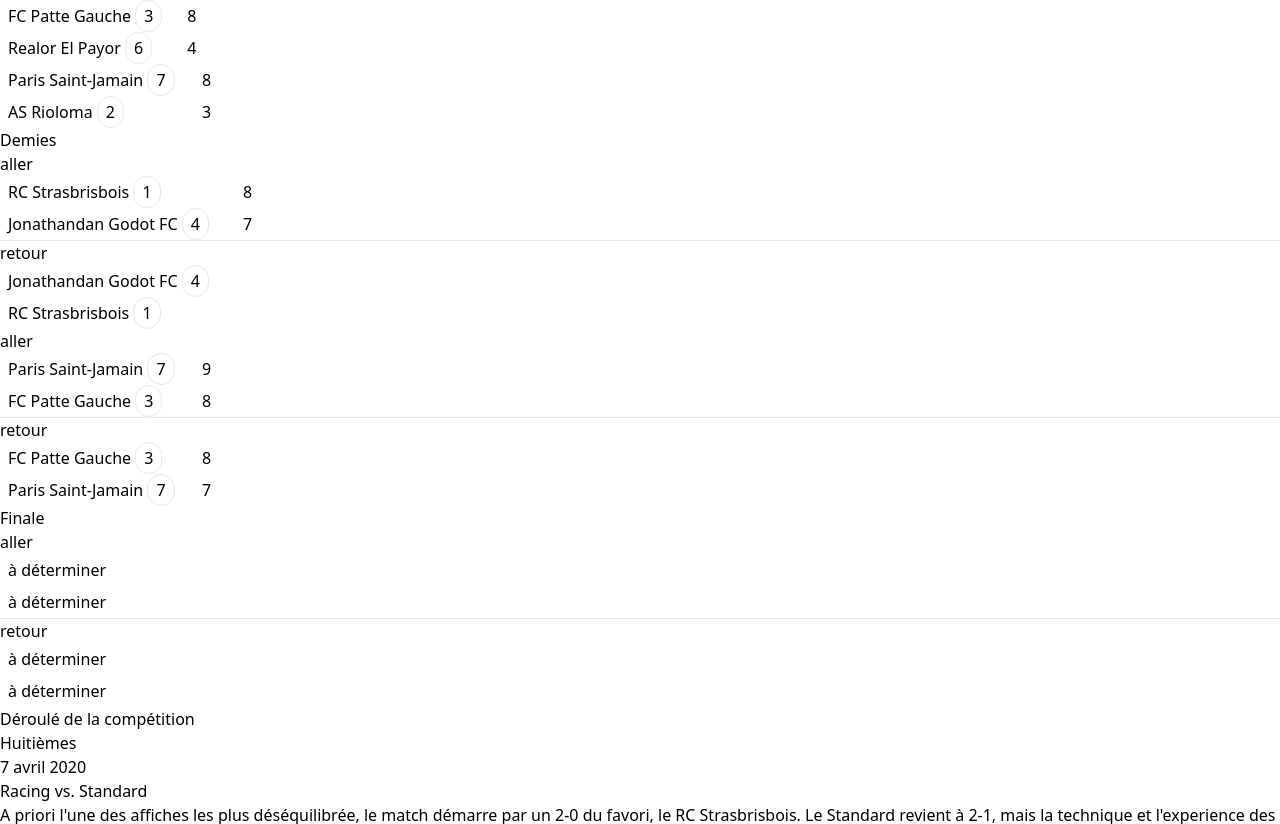
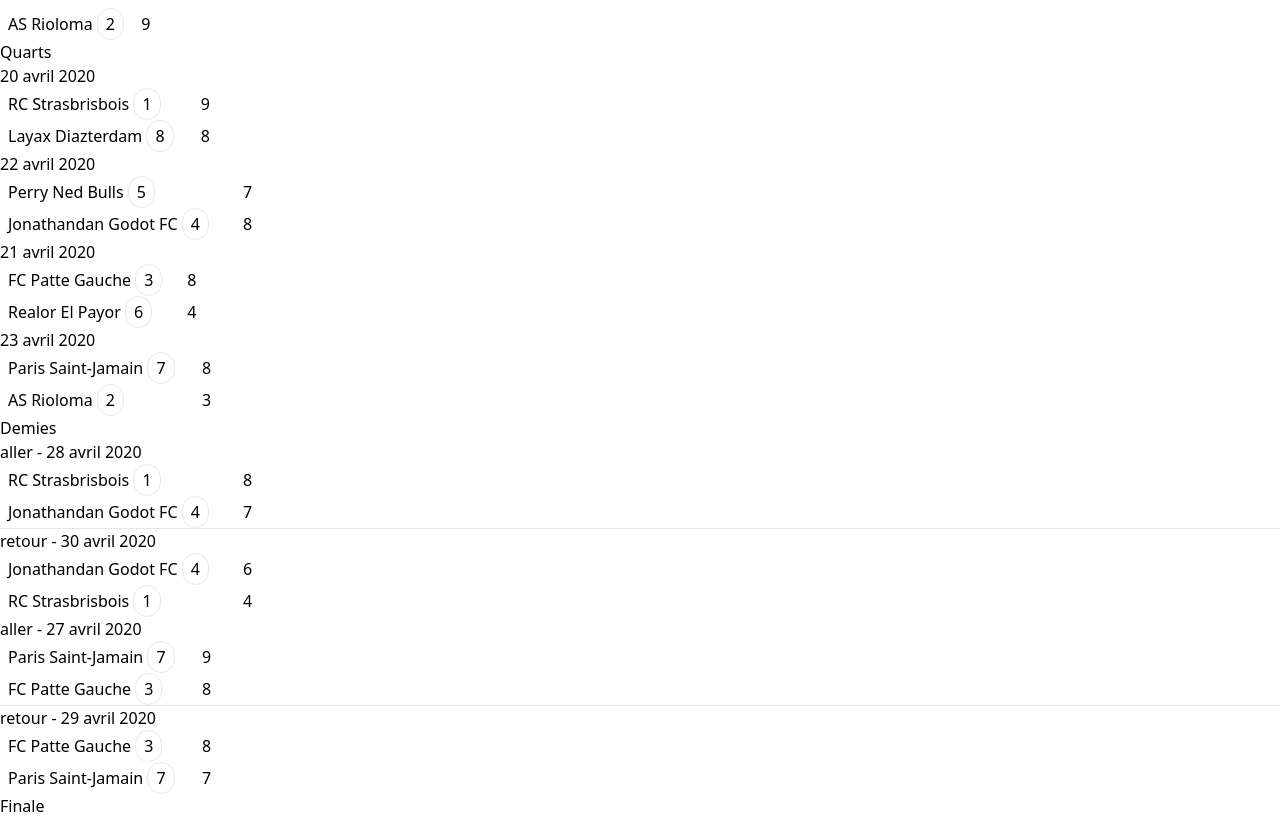
Before and after one commit to AlfredWallace/LeGrandTournoiDeLAfterFoot, a Vue app: page / in a window 1280 px wide. Shown: the part 736-1560 px from the top of the page. Built offline with nearby package versions, Linux system fonts and the light colour scheme.

Commit message:
REFACTOR ALL THE THINGS

```diff
--- a/src/App.vue
+++ b/src/App.vue
@@ -14,7 +14,7 @@
 
       <PageSectionComponent title="Déroulé de la compétition">
         <div class="grid grid-cols-1 gap-6">
-          <SummaryRoundComponent v-for="(round, index) in rounds" :round="round" :key="index"></SummaryRoundComponent>
+          <SummaryRoundComponent v-for="(round, index) in roundsOld" :round="round" :key="index"></SummaryRoundComponent>
         </div>
       </PageSectionComponent>
 
@@ -40,8 +40,8 @@
 </template>
 
 <script>
+import { Side, Team, Round, Match, LeggedMatchGroup, PlayOffMatchGroup, CONFRONTATION_TYPE_SINGLE, CONFRONTATION_TYPE_LEG, CONFRONTATION_TYPE_PLAYOFF } from "./types";
 import BracketRoundComponent from "./components/BracketRoundComponent";
-import { Match, Team, Round, Side } from "./types";
 import PageSectionComponent from "./components/PageSectionComponent";
 import SummaryRoundComponent from "./components/SummaryRoundComponent";
 
@@ -75,12 +75,10 @@ export default {
     };
   },
   computed: {
-    matches() {
-      return [
+    rounds() {
+      return {
+        huitiemes: new Round("Huitièmes", CONFRONTATION_TYPE_SINGLE, [
           new Match(
-          16,
-          0,
-          null,
             new Date(2020, 3, 7),
             new Side(this.teams.gbr, 6),
             new Side(this.teams.max, 5),
@@ -93,9 +91,6 @@ export default {
               " Le Standard, dont on n'attendait rien, sort dès le premier tour mais comme un roi, vainqueur moral de ce match d'ouverture. Le Racing, déjà accusé régulièrement d'être favorisé par le corps arbitral, ne redorera pas son image."
           ),
           new Match(
-          16,
-          1,
-          null,
             new Date(2020, 3, 9),
             new Side(this.teams.edm, 4),
             new Side(this.teams.kdi, 7),
@@ -109,9 +104,6 @@ export default {
               " plutôt soulagée que le temps réglementaire arriva à son terme."
           ),
           new Match(
-          16,
-          2,
-          null,
             new Date(2020, 3, 15),
             new Side(this.teams.dpe, 8),
             new Side(this.teams.jth, 7),
@@ -121,9 +113,6 @@ export default {
               " coup franc de 40m pour le 2-1. Victoire logique 8-7, le score étant un peu flatteur pour les joueurs de Thomalke."
           ),
           new Match(
-          16,
-          3,
-          null,
             new Date(2020, 3, 8),
             new Side(this.teams.pdu, 4),
             new Side(this.teams.jmh, 8),
@@ -132,9 +121,6 @@ export default {
               " eurent quelques mots en fin de match, accusant leur adversaire de tricherie, mais l'on vit bien qu'ils n'en étaient pas eux-mêmes convaincus. Victoire logique 8-4 de la tête de série numéro 4."
           ),
           new Match(
-          16,
-          4,
-          null,
             new Date(2020, 3, 16),
             new Side(this.teams.jro, 11),
             new Side(this.teams.aro, 4),
@@ -143,9 +129,6 @@ export default {
               " Qualification tranquille et méritée pour la Patte Gauche, 11-4."
           ),
           new Match(
-          16,
-          5,
-          null,
             new Date(2020, 3, 14),
             new Side(this.teams.fpi, 7),
             new Side(this.teams.llp, 9),
@@ -162,9 +145,6 @@ export default {
               " scellera le sort de la rencontre par un second csc ! Quelle fin de match. Les spectateurs en auront eu pour leur argent."
           ),
           new Match(
-          16,
-          6,
-          null,
             new Date(2020, 3, 10),
             new Side(this.teams.nja, 10),
             new Side(this.teams.lch, 2),
@@ -175,9 +155,6 @@ export default {
               " à un véritable cavalier seul jusqu'à la fin du match qui se terminera sur le score fleuve de 10 à 2."
           ),
           new Match(
-          16,
-          7,
-          null,
             new Date(2020, 3, 13),
             new Side(this.teams.pve, 3),
             new Side(this.teams.dri, 9),
@@ -186,11 +163,10 @@ export default {
               "manquer une occasion énorme, prendre l'avantage, et marquer à nouveau en jouant un coup franc rapidement, ce qui nous amène à 3-1 au tableau d'affichage. La différence de niveau est criante. De plus, la Rioloma va aggraver" +
               " le score aux meilleurs moments : juste avant la pause, et juste au retour des vestaires. Le score est alors de 5 à 1, et l'espoir n'est plus permis, même si quelques erreurs de concentration vont permettre au Vexiao FC " +
               " de faire gonfler un peu leurs statistiques, jusqu'à 6-3. La fin de matche sera à sens unique pour l'AS Rioloma qui se qualifie logiquement 9 à 3."
-        ),
+          )
+        ]),
+        quarts: new Round("Quarts", CONFRONTATION_TYPE_SINGLE, [
           new Match(
-          8,
-          0,
-          null,
             new Date(2020, 3, 20),
             new Side(this.teams.gbr, 9),
             new Side(this.teams.kdi, 8),
@@ -206,9 +182,6 @@ export default {
               " Une nouvelle fois, le Racing gagne d'un petit point, une nouvelle fois, sa victoire agitera les gazettes, mais une nouvelle fois, le Racing est au tour suivant."
           ),
           new Match(
-          8,
-          1,
-          null,
             new Date(2020, 3, 22),
             new Side(this.teams.dpe, 7),
             new Side(this.teams.jmh, 8),
@@ -225,9 +198,6 @@ export default {
               " prochaine compétition."
           ),
           new Match(
-          8,
-          2,
-          null,
             new Date(2020, 3, 21),
             new Side(this.teams.jro, 8),
             new Side(this.teams.llp, 4),
@@ -237,9 +207,6 @@ export default {
               " un but refusé aux payorais sur hors-jeu en plein milieu du match, est finalement accordé à la VAR en toute fin de rencontre, ce qui en fait l'arbitrage avec le retour en arrière le plus lointain jamais effectué."
           ),
           new Match(
-          8,
-          3,
-          null,
             new Date(2020, 3, 23),
             new Side(this.teams.nja, 8),
             new Side(this.teams.dri, 3),
@@ -254,11 +221,11 @@ export default {
               " Pourtant tout devient trop facile pour le PSJ : 5-3, 6-3, 7-3. Comble du mépris, l'ASR donne carrément un ballon de but volontairement ! 8-3. L'arbitre ne fait même pas jouer le temps additionnel et coupe court à cette mascarade." +
               " La bronca descendant des tribunes est spectaculaire, mais justifiée. Messieurs de la Rioloma, le sport ne vous dit pas merci. Dans les couloirs, les organisateurs sont remontés et les sanctions des instances pourraient tomber" +
               " rapidement. L'amende, et je ne parle pas que d'argent, pourrait être salée."
-        ),
+          )
+        ]),
+        demies: new Round("Demies", CONFRONTATION_TYPE_LEG, [
+          new LeggedMatchGroup(
             new Match(
-          4,
-          0,
-          0,
               new Date(2020, 3, 28),
               new Side(this.teams.gbr, 8),
               new Side(this.teams.jmh, 7),
@@ -272,11 +239,15 @@ export default {
                 " va-t-il arracher la prolongation ? Le suspense est insoutenable ! Nouveau but, 8-7 ! Et l'arbitre siffle la fin du match ! C'est encore une fois d'un petit but d'écart que le Racing s'en sort, décidément ! Le match retour promet" +
                 " d'être bouillant."
             ),
-        new Match(4, 0, 1, new Date(2020, 3, 30), new Side(this.teams.jmh, null), new Side(this.teams.gbr, null), ""),
             new Match(
-          4,
-          1,
-          0,
+              new Date(2020, 3, 30),
+              new Side(this.teams.jmh, 6),
+              new Side(this.teams.gbr, 4),
+              " 0-1 / 1-1 / 1-2 / 2-2 / mort de lol trompage gardien soupçon de favoritisme / 3-2 / 3-3 / 4-3 / 5-3 chaud perte de temps menace de pénalité jaune / 5-4 / 6-4 piège de ouf / INCROYABLE"
+            )
+          ),
+          new LeggedMatchGroup(
+            new Match(
               new Date(2020, 3, 27),
               new Side(this.teams.nja, 9),
               new Side(this.teams.jro, 8),
@@ -292,9 +263,6 @@ export default {
                 " Évidemment, c'est un bon score à l'exterieur, mais les joueurs du FCPG étaient venus faire un résultat. Étant invaincus à domicile cette saison, on peut supposer que le match retour sera une toute autre histoire, mais ils sont prévenus."
             ),
             new Match(
-          4,
-          1,
-          1,
               new Date(2020, 3, 29),
               new Side(this.teams.jro, 8),
               new Side(this.teams.nja, 7),
@@ -309,34 +277,14 @@ export default {
                 " action avec des passes à risque de toute part que seul le désespoir autorise à tenter, le PSJ revient à hauteur et se qualifie virtuellement ! Il doit rester une ou deux actions à jouer, tous les acteurs sont dans un état second !" +
                 " C'est maintanant le FCPG qui se jette sur les buts adverses... Et obtient un corner... Le scénario du match aller peut-il se répéter, mais à l'inverse ? Cette fois, il n'y aura pas de match retour, c'est certainement la dernière action," +
                 " le gardien monte, perdu pour perdu. Le corner est tiré. Une longue balle second poteau, une tête hors du lot, un saut improbable, un lob, une lucarne. 11 joueurs baissent la tête, 11 autres exultent, la Patte Gauche est en finale."
-        ),
-        new Match(2, 0, 0, null, null, null, ""),
-        new Match(2, 0, 1, null, null, null, "")
-      ];
+            )
+          )
+        ]),
+        finale: new Round("Finale", CONFRONTATION_TYPE_PLAYOFF, [new PlayOffMatchGroup([])])
+      };
     },
-    rounds() {
-      return [
-        new Round(
-          "Huitièmes",
-          this.matches.filter(match => match.round === 16),
-          false
-        ),
-        new Round(
-          "Quarts",
-          this.matches.filter(match => match.round === 8),
-          false
-        ),
-        new Round(
-          "Demies",
-          this.matches.filter(match => match.round === 4),
-          true
-        ),
-        new Round(
-          "Finale",
-          this.matches.filter(match => match.round === 2),
-          true
-        )
-      ];
+    roundsOld() {
+      return [];
     }
   }
 };
--- /dev/null
+++ b/src/components/BracketLeggedMatchGroupComponent.vue
@@ -0,0 +1,59 @@
+<template>
+  <div>
+    <h4 class="text-xs italic text-gray-600 mb-1">aller - {{ matches[0].readableDate }}</h4>
+    <table class="w-full overflow-hidden">
+      <tbody>
+        <BracketSideComponent :side="matches[0].home" :side-wins="isOver && firstTeamWins"></BracketSideComponent>
+        <BracketSideComponent :side="matches[0].away" :side-wins="isOver && !firstTeamWins"></BracketSideComponent>
+      </tbody>
+    </table>
+    <hr class="my-1" />
+    <h4 class="text-xs italic text-gray-600 mb-1">retour - {{ matches[1].readableDate }}</h4>
+    <table class="w-full overflow-hidden">
+      <tbody>
+        <BracketSideComponent :side="matches[1].home" :side-wins="isOver && !firstTeamWins"></BracketSideComponent>
+        <BracketSideComponent :side="matches[1].away" :side-wins="isOver && firstTeamWins"></BracketSideComponent>
+      </tbody>
+    </table>
+  </div>
+</template>
+
+<script>
+import { LeggedMatchGroup } from "../types";
+import BracketSideComponent from "./BracketSideComponent";
+
+export default {
+  name: "BracketLeggedMatchGroupComponent",
+  components: { BracketSideComponent },
+  props: {
+    confrontation: {
+      type: LeggedMatchGroup,
+      required: true
+    }
+  },
+  computed: {
+    matches() {
+      return [this.confrontation.matchA, this.confrontation.matchB].sort((matchA, matchB) => matchA.date - matchB.date);
+    },
+    isOver() {
+      return (
+        this.matches[0].home &&
+        this.matches[0].away &&
+        this.matches[0].home.score !== null &&
+        this.matches[1].home.score !== null &&
+        this.matches[0].away.score !== null &&
+        this.matches[1].away.score !== null
+      );
+    },
+    firstTeamScore() {
+      return this.matches[0].home.score + this.matches[1].away.score;
+    },
+    secondTeamScore() {
+      return this.matches[0].away.score + this.matches[1].home.score;
+    },
+    firstTeamWins() {
+      return this.firstTeamScore > this.secondTeamScore || (this.firstTeamScore === this.secondTeamScore && this.matches[1].away.score > this.matches[0].away.score);
+    }
+  }
+};
+</script>
--- a/src/components/BracketLeggedMatchesComponent.vue
+++ /dev/null
@@ -1,55 +0,0 @@
-<template>
-  <div class="shadow-md my-2 font-mono border border-solid p-1">
-    <div v-if="this.leggedMatch.length > 0">
-      <div v-for="(match, index) in leggedMatch" :key="index">
-        <h4 class="text-xs italic text-gray-600">{{ match.legOrder === 0 ? "aller" : "retour" }}</h4>
-        <table class="w-full overflow-hidden">
-          <tbody>
-            <BracketSideComponent :side="match.home" :side-wins="isOver && ((firstTeamWins && index === 0) || (!firstTeamWins && index === 1))"></BracketSideComponent>
-            <BracketSideComponent :side="match.away" :side-wins="isOver && ((firstTeamWins && index === 1) || (!firstTeamWins && index === 0))"></BracketSideComponent>
-          </tbody>
-        </table>
-        <hr v-if="index === 0" class="my-2" />
-      </div>
-    </div>
-  </div>
-</template>
-
-<script>
-import BracketSideComponent from "./BracketSideComponent";
-export default {
-  name: "BracketLeggedMatchesComponent",
-  components: { BracketSideComponent },
-  props: {
-    leggedMatch: {
-      type: Array,
-      required: true
-    }
-  },
-  computed: {
-    isOver() {
-      return (
-        this.leggedMatch[0].home &&
-        this.leggedMatch[0].away &&
-        this.leggedMatch[0].home.score !== null &&
-        this.leggedMatch[1].home.score !== null &&
-        this.leggedMatch[0].away.score !== null &&
-        this.leggedMatch[1].away.score !== null
-      );
-    },
-    firstTeamScore() {
-      return this.leggedMatch[0].home.score + this.leggedMatch[1].away.score;
-    },
-    secondTeamScore() {
-      return this.leggedMatch[0].away.score + this.leggedMatch[1].home.score;
-    },
-    firstTeamWins() {
-      return (
-        this.firstTeamScore > this.secondTeamScore || (this.firstTeamScore === this.secondTeamScore && this.leggedMatch[1].away.score > this.leggedMatch[0].away.score)
-      );
-    }
-  }
-};
-</script>
-
-<style scoped></style>
--- a/src/components/BracketMatchComponent.vue
+++ b/src/components/BracketMatchComponent.vue
@@ -1,9 +1,10 @@
 <template>
-  <div class="shadow-md my-2 font-mono border border-solid">
+  <div>
+    <h4 class="text-xs italic text-gray-600 mb-1">{{ confrontation.readableDate }}</h4>
     <table class="w-full overflow-hidden">
       <tbody>
-        <BracketSideComponent :side="match.home" :side-wins="firstTeamWins"></BracketSideComponent>
-        <BracketSideComponent :side="match.away" :side-wins="!firstTeamWins"></BracketSideComponent>
+        <BracketSideComponent :side="confrontation.home" :side-wins="firstTeamWins"></BracketSideComponent>
+        <BracketSideComponent :side="confrontation.away" :side-wins="!firstTeamWins"></BracketSideComponent>
       </tbody>
     </table>
   </div>
@@ -19,14 +20,14 @@ export default {
     BracketSideComponent
   },
   props: {
-    match: {
+    confrontation: {
       type: Match,
       required: true
     }
   },
   computed: {
     firstTeamWins() {
-      return this.match.home.score > this.match.away.score;
+      return this.confrontation.home.score > this.confrontation.away.score;
     }
   }
 };
--- /dev/null
+++ b/src/components/BracketPlayoffMatchGroupComponent.vue
@@ -0,0 +1,23 @@
+<template>
+  <div></div>
+</template>
+
+<script>
+import { PlayOffMatchGroup } from "../types";
+
+export default {
+  name: "BracketPlayoffMatchGroupComponent",
+  components: {},
+  props: {
+    confrontation: {
+      type: PlayOffMatchGroup,
+      required: true
+    }
+  },
+  computed: {
+    matches() {
+      return this.confrontation.confrontations.slice().sort((matchA, matchB) => matchA.date - matchB.date);
+    }
+  }
+};
+</script>
--- a/src/components/BracketRoundComponent.vue
+++ b/src/components/BracketRoundComponent.vue
@@ -3,23 +3,23 @@
     <h3 class="shadow-lg p-2 mb-2 border border-solid font-semibold text-xl">
       {{ round.title }}
     </h3>
-    <div class="flex flex-col justify-around flex-grow" v-if="!round.legged">
-      <BracketMatchComponent v-for="(match, index) in orderedMatches" :key="index" :match="match"></BracketMatchComponent>
-    </div>
-    <div v-else class="flex flex-col justify-around flex-grow">
-      <BracketLeggedMatchesComponent v-for="(leggedMatch, index) in leggedMatches" :key="index" :legged-match="leggedMatch"></BracketLeggedMatchesComponent>
+    <div class="flex flex-col justify-around flex-grow">
+      <div v-for="(confrontation, index) in round.confrontations" :key="index" class="shadow-md my-3 font-mono border border-solid p-1">
+        <component :is="confrontationComponent" :confrontation="confrontation"></component>
+      </div>
     </div>
   </div>
 </template>
 
 <script>
-import { Round } from "../types";
+import { CONFRONTATION_TYPE_LEG, CONFRONTATION_TYPE_PLAYOFF, Round } from "../types";
 import BracketMatchComponent from "./BracketMatchComponent";
-import BracketLeggedMatchesComponent from "./BracketLeggedMatchesComponent";
+import BracketLeggedMatchGroupComponent from "./BracketLeggedMatchGroupComponent";
+import BracketPlayoffMatchGroupComponent from "./BracketPlayoffMatchGroupComponent";
 
 export default {
   name: "BracketRoundComponent",
-  components: { BracketLeggedMatchesComponent, BracketMatchComponent },
+  components: { BracketMatchComponent, BracketLeggedMatchGroupComponent, BracketPlayoffMatchGroupComponent },
   props: {
     round: {
       type: Round,
@@ -27,20 +27,15 @@ export default {
     }
   },
   computed: {
-    orderedMatches() {
-      return this.round.matches.slice().sort((matchA, matchB) => matchA.order - matchB.order);
-    },
-    leggedMatches() {
-      if (!this.round.legged) {
-        return [];
+    confrontationComponent() {
+      switch (this.round.confrontationsType) {
+        case CONFRONTATION_TYPE_LEG:
+          return "BracketLeggedMatchGroupComponent";
+        case CONFRONTATION_TYPE_PLAYOFF:
+          return "BracketPlayoffMatchGroupComponent";
+        default:
+          return "BracketMatchComponent";
       }
-
-      let result = [];
-      for (let i = 0; i < this.round.matches.length; i++) {
-        result[this.round.matches[i].order] = result[this.round.matches[i].order] || [];
-        result[this.round.matches[i].order].push(this.round.matches[i]);
-      }
-      return result;
     }
   }
 };
--- a/src/components/SummaryMatchComponent.vue
+++ b/src/components/SummaryMatchComponent.vue
@@ -15,13 +15,13 @@
 </template>
 
 <script>
-import { Match } from "../types";
+import { MatchOld } from "../types";
 
 export default {
   name: "SummaryMatchComponent",
   props: {
     match: {
-      type: Match,
+      type: MatchOld,
       required: true
     }
   }
--- a/src/types.js
+++ b/src/types.js
@@ -1,19 +1,42 @@
-export class Team {
-  constructor(name, shortName, rank) {
+export const CONFRONTATION_TYPE_SINGLE = "single";
+export const CONFRONTATION_TYPE_LEG = "leg";
+export const CONFRONTATION_TYPE_PLAYOFF = "playoff";
+
+export function Team(name, shortName, rank) {
   this.name = name;
   this.shortName = shortName;
   this.rank = rank;
 }
-}
 
-export class Side {
-  constructor(team, score) {
+export function Side(team, score) {
   this.team = team;
   this.score = score;
 }
+
+export function Match(date, home, away, summary) {
+  this.date = date;
+  this.readableDate = formatDate(date);
+  this.home = home;
+  this.away = away;
+  this.summary = summary;
 }
 
-export class Match {
+export function LeggedMatchGroup(matchA, matchB) {
+  this.matchA = matchA;
+  this.matchB = matchB;
+}
+
+export function PlayOffMatchGroup(matches) {
+  this.matches = matches;
+}
+
+export function Round(title, confrontationsType, confrontations) {
+  this.title = title;
+  this.confrontationsType = confrontationsType;
+  this.confrontations = confrontations;
+}
+
+export class MatchOld {
   constructor(round, order, legOrder, date, home, away, summary) {
     this.round = round;
     this.order = order;
@@ -23,14 +46,6 @@ export class Match {
     this.home = home;
     this.away = away;
     this.summary = summary;
-  }
-}
-
-export class Round {
-  constructor(title, matches, legged) {
-    this.title = title;
-    this.matches = matches;
-    this.legged = legged;
   }
 }
 
```
Lines whose indentation alone changed are shown as unchanged.
